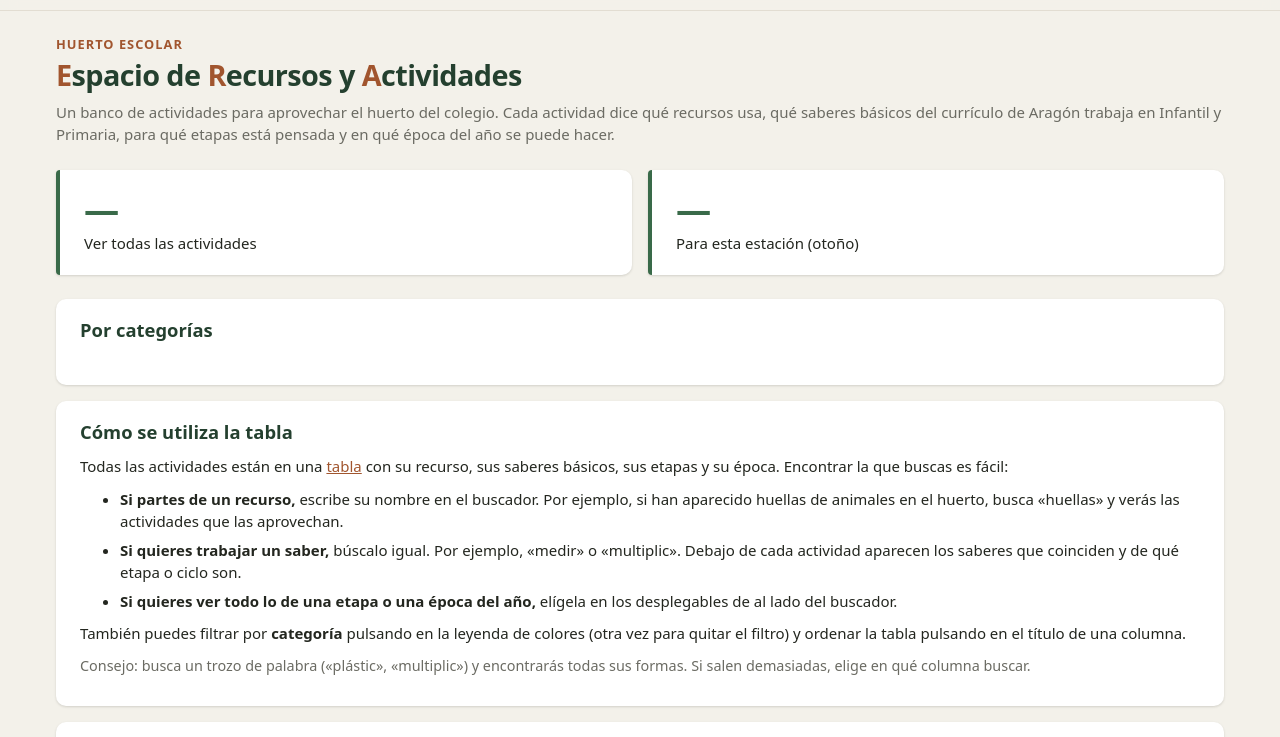
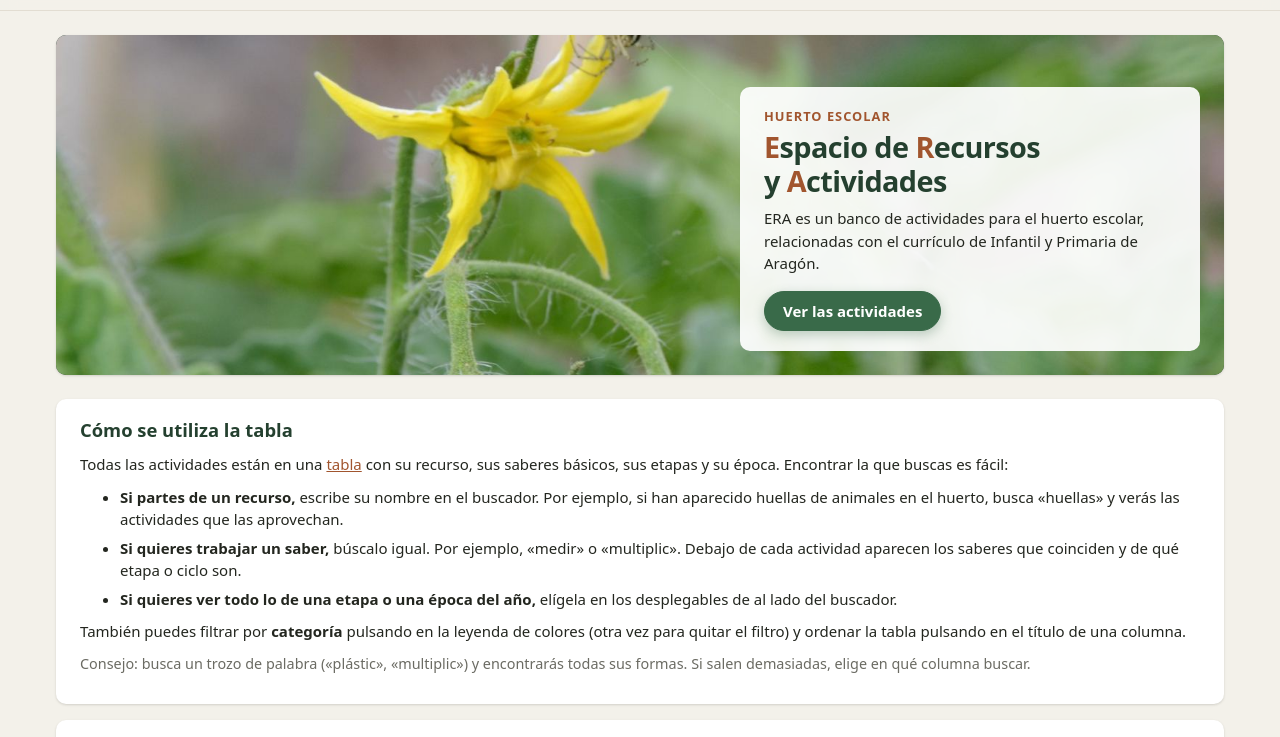
Before and after one commit to labelluco/hortescolar, a plain HTML site: page index.html in a window 1280 px wide. Shown: the part 49-786 px from the top of the page. Drawn offline with Linux system fonts and the light colour scheme.

Commit message:
Inicio con foto de cabecera y subtítulo nuevo; los accesos rápidos pasan a la tabla
- Inicio: portada con la foto de las flores de tomatera, el título, el
  subtítulo nuevo y un botón a la tabla. Sin los accesos ni las categorías.
- Actividades: atajos «Todas» y «Esta estación» con cuántas hay, y la
  leyenda de categorías dice cuántas tiene cada una.

Co-Authored-By: Claude Opus 5.5 <noreply@anthropic.com>

```diff
--- a/css/estilos.css
+++ b/css/estilos.css
@@ -665,34 +665,44 @@ th[aria-sort="descending"] .orden-flecha::after { content: "↓"; opacity: 1; }
 
 .inicial { color: var(--color-acento); }
 
-.accesos {
-  display: grid;
-  grid-template-columns: repeat(auto-fit, minmax(220px, 1fr));
-  gap: 16px;
-  margin: 24px 0;
+/* Portada: la foto de cabecera y, encima, el título y el botón a la tabla */
+.portada {
+  position: relative;
+  margin: 0 0 24px;
+  border-radius: var(--radio);
+  overflow: hidden;
+  box-shadow: var(--sombra);
+  background: var(--color-principal-oscuro);
 }
 
-.acceso-rapido {
-  display: flex;
-  flex-direction: column;
-  gap: 4px;
-  padding: 20px 24px;
-  text-decoration: none;
-  color: var(--color-texto);
-  border-left: 4px solid var(--color-principal);
-  border-radius: 4px var(--radio) var(--radio) 4px;
+.portada-imagen {
+  display: block;
+  width: 100%;
+  height: 340px;
+  object-fit: cover;
+  object-position: 30% 40%;
 }
 
-.acceso-rapido:hover { background: var(--color-fila-encima); }
-
-.acceso-numero {
-  font-size: 2.2rem;
-  font-weight: 800;
-  color: var(--color-principal);
-  line-height: 1.1;
+/* El texto va en un recuadro claro sobre la foto, a la derecha (donde la foto está desenfocada) */
+.portada-texto {
+  position: absolute;
+  right: 24px;
+  bottom: 24px;
+  max-width: 460px;
+  padding: 20px 24px;
+  background: rgb(255 255 255 / 0.92);
+  border-radius: var(--radio);
 }
 
-a.leyenda-boton { text-decoration: none; color: inherit; }
+.portada-texto .subtitulo { color: var(--color-texto); }
+
+@media (max-width: 640px) {
+  .portada-imagen { height: 200px; }
+  .portada-texto { position: static; max-width: none; border-radius: 0; background: var(--color-superficie); }
+}
+
+/* Página de actividades: atajos «Todas» y «Esta estación», con cuántas hay */
+.atajos { display: flex; flex-wrap: wrap; gap: 8px; margin: 0 0 12px; }
 .cuantas { color: var(--color-texto-secundario); font-size: 0.8rem; }
 
 .ayuda p, .ayuda ul { margin: 0 0 10px; }
--- a/index.html
+++ b/index.html
@@ -22,24 +22,14 @@
   </header>
 
   <main class="contenido">
-    <p class="antetitulo">Huerto escolar</p>
-    <h1><span class="inicial">E</span>spacio de <span class="inicial">R</span>ecursos y <span class="inicial">A</span>ctividades</h1>
-    <p class="subtitulo">Un banco de actividades para aprovechar el huerto del colegio. Cada actividad dice qué recursos usa, qué saberes básicos del currículo de Aragón trabaja en Infantil y Primaria, para qué etapas está pensada y en qué época del año se puede hacer.</p>
-
-    <section class="accesos" aria-label="Accesos rápidos">
-      <a class="tarjeta acceso-rapido" href="actividades.html">
-        <span class="acceso-numero" id="numeroTotal">—</span>
-        <span>Ver todas las actividades</span>
-      </a>
-      <a class="tarjeta acceso-rapido" id="enlaceEstacion" href="actividades.html">
-        <span class="acceso-numero" id="numeroEstacion">—</span>
-        <span id="textoEstacion">Para esta estación</span>
-      </a>
-    </section>
-
-    <section class="tarjeta seccion">
-      <h2>Por categorías</h2>
-      <div class="leyenda" id="categorias"></div>
+    <section class="portada">
+      <img class="portada-imagen" src="img/cabecera.jpg" alt="Flores de tomatera en el huerto, con una pequeña araña" width="1600" height="1066">
+      <div class="portada-texto">
+        <p class="antetitulo">Huerto escolar</p>
+        <h1><span class="inicial">E</span>spacio de <span class="inicial">R</span>ecursos y <span class="inicial">A</span>ctividades</h1>
+        <p class="subtitulo">ERA es un banco de actividades para el huerto escolar, relacionadas con el currículo de Infantil y Primaria de Aragón.</p>
+        <a class="boton boton-principal" href="actividades.html">Ver las actividades</a>
+      </div>
     </section>
 
     <section class="tarjeta seccion ayuda">
--- a/js/interfaz/inicio.js
+++ b/js/interfaz/inicio.js
@@ -1,36 +1,10 @@
 /*
  * inicio.js
  * ---------
- * Página de inicio (index.html): explica cómo usar la web y da accesos
- * rápidos a la tabla de actividades (todas, las de esta estación y por
- * categoría), con cuántas hay de cada.
+ * Página de inicio (index.html): portada y ayuda de uso. Solo pinta la barra;
+ * los accesos rápidos (esta estación, por categoría) están en actividades.html.
  */
 
-import { BaseDatos } from '../datos/BaseDatos.js';
-import { ListaActividades } from '../modelo/ListaActividades.js';
-import { CATEGORIAS } from '../modelo/categorias.js';
-import { estacionDe } from '../modelo/estaciones.js';
 import { Barra } from './Barra.js';
-import { categoriaHtml } from './categoriaHtml.js';
 
-const usuario = await Barra.pintar();
-
-const estacion = estacionDe();
-document.getElementById('enlaceEstacion').href = `actividades.html?estacion=${encodeURIComponent(estacion)}`;
-document.getElementById('textoEstacion').textContent = `Para esta estación (${estacion.toLowerCase()})`;
-
-try {
-  // Las cuentas son de las publicadas, que son las que ve todo el mundo
-  const lista = await ListaActividades.cargar(BaseDatos.preparar(), !usuario);
-  const publicadas = lista.actividades.filter((a) => a.estaPublicada);
-
-  document.getElementById('numeroTotal').textContent = publicadas.length;
-  document.getElementById('numeroEstacion').textContent = publicadas.filter((a) => a.esDeEstacion(estacion)).length;
-
-  document.getElementById('categorias').innerHTML = CATEGORIAS.map((categoria) => {
-    const cuantas = publicadas.filter((a) => a.categoria === categoria.id).length;
-    return `<a class="leyenda-boton" href="actividades.html?categoria=${categoria.id}">${categoriaHtml(categoria.id)} <span class="cuantas">${cuantas}</span></a>`;
-  }).join('');
-} catch (error) {
-  console.error(error);
-}
+await Barra.pintar();
```
Also changed, not shown: actividades.html (+5 -0 lines), js/interfaz/actividades.js (+48 -4 lines), img/cabecera.jpg (added), 1 other file.
